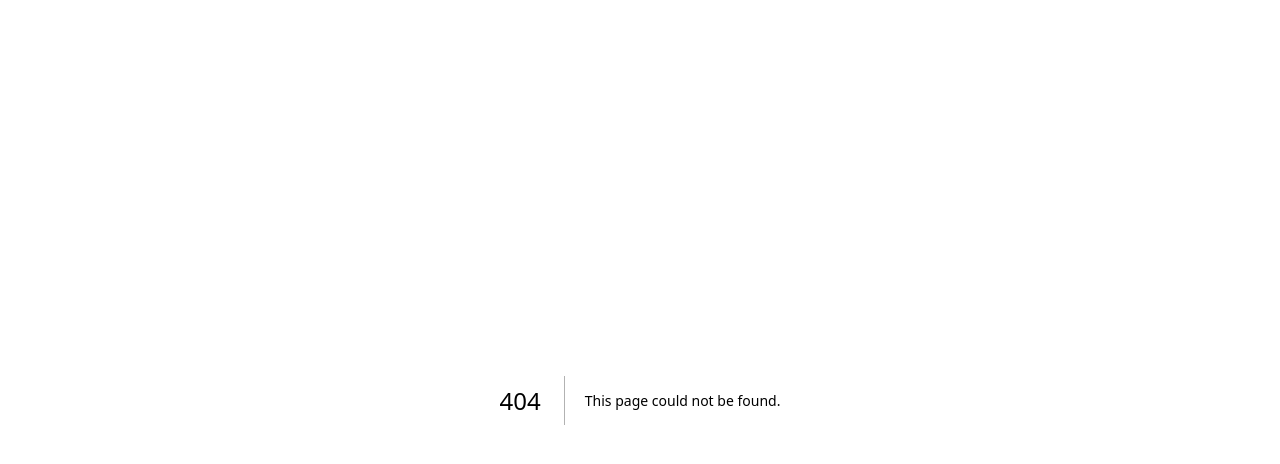
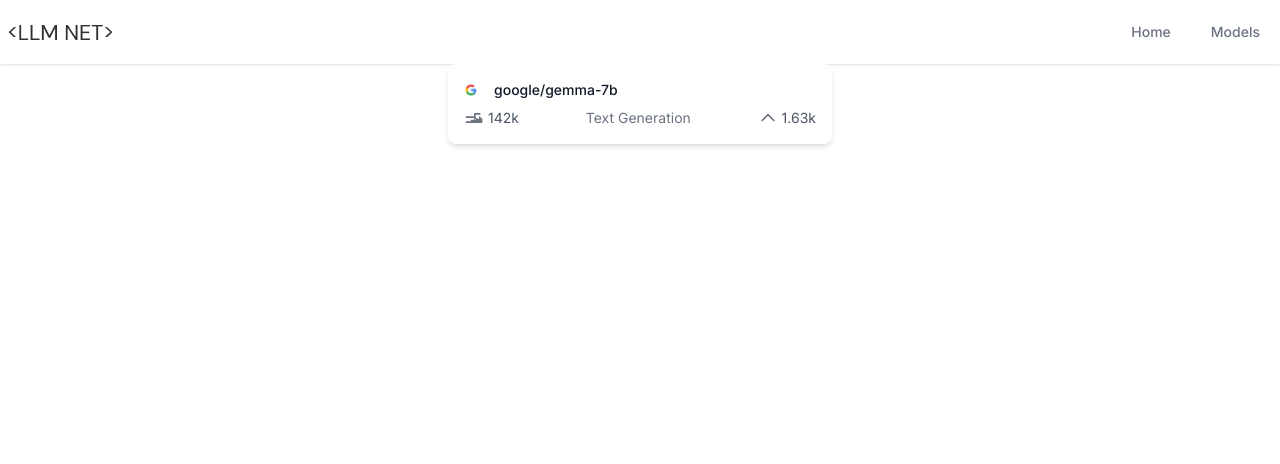
Before and after one commit to Charuhas10/LLM_Net, a Next.js app: page /models in a window 1280 px wide. Before the commit this address had no page. Shown: the top 464 px of the page. Built offline with nearby package versions, Linux system fonts and the light colour scheme.

Commit message:
card creation

```diff
--- /dev/null
+++ b/app/models/page.js
@@ -0,0 +1,13 @@
+import Card from "@/components/Card";
+import Navbar from "@/components/Navbar";
+
+export default function Models() {
+  return (
+    <div>
+      <Navbar />
+      <Card />
+    </div>
+  );
+}
+
+//f6f7f9
--- /dev/null
+++ b/components/Card.jsx
@@ -0,0 +1,79 @@
+"use client";
+
+import Image from "next/image";
+import google from "@/public/google.webp";
+import { useState } from "react";
+
+// components/Card.jsx
+const Card = () => {
+  // Dummy data object, replace with real data later
+  const data = {
+    title: "Text Generation",
+    views: "142k",
+    likes: "1.63k",
+    url: "google/gemma-7b",
+  };
+
+  const [isHovered, setIsHovered] = useState(false);
+
+  return (
+    <div
+      className="bg-white shadow-md rounded-lg p-4 max-w-sm w-full mx-auto"
+      onMouseEnter={() => setIsHovered(true)}
+      onMouseLeave={() => setIsHovered(false)}
+    >
+      <div className="flex items-center space-x-4">
+        <div className="flex-shrink-0">
+          <Image src={google} alt="Logo" className="h-3.5 w-3.5" />
+        </div>
+        <p
+          className={`text-sm font-medium truncate ${
+            isHovered ? "text-blue-500" : "text-gray-900"
+          }`}
+        >
+          {data.url}
+        </p>
+      </div>
+
+      <div className="mt-2 flex justify-between items-center">
+        <div className="flex items-center text-sm text-gray-600">
+          <svg
+            className="h-5 w-5 text-gray-500"
+            fill="none"
+            viewBox="0 0 24 24"
+            stroke="currentColor"
+          >
+            <path
+              strokeLinecap="round"
+              strokeLinejoin="round"
+              strokeWidth={2}
+              d="M15 17h5l-1.5-1.5m0 0l-1.5-1.5m1.5 1.5L15 13m6 4v-4m0 4H9m4 0H3m10-4V7m0 4H3m10 0V7h6m0 4v4m0 0H9"
+            />
+          </svg>
+          <span className="ml-1">{data.views}</span>
+        </div>
+
+        <p className="text-sm text-gray-500 truncate">{data.title}</p>
+
+        <div className="flex items-center text-sm text-gray-600">
+          <svg
+            className="h-5 w-5 text-gray-500"
+            fill="none"
+            viewBox="0 0 24 24"
+            stroke="currentColor"
+          >
+            <path
+              strokeLinecap="round"
+              strokeLinejoin="round"
+              strokeWidth={2}
+              d="M5 15l7-7 7 7"
+            />
+          </svg>
+          <span className="ml-1">{data.likes}</span>
+        </div>
+      </div>
+    </div>
+  );
+};
+
+export default Card;
--- a/components/Navbar.jsx
+++ b/components/Navbar.jsx
@@ -7,10 +7,9 @@
 export default function Navbar() {
   return (
     <nav className="bg-white shadow">
-      <div className="max-w-7xl mx-auto px-2 sm:px-6 lg:px-8">
-        <div className="relative flex items-center justify-between h-16">
-          <div className="absolute inset-y-0 left-0 flex items-center">
-            {/* Logo and mobile menu button */}
+      <div className="max-w-7xl mx-auto px-2 sm:px-6 lg:px-2">
+        <div className="flex items-center justify-between h-16">
+          {/* Logo */}
           <div className="flex-shrink-0">
             <Image
               className="h-auto w-auto"
@@ -18,13 +17,11 @@
               alt="Your Logo"
             />
           </div>
-          </div>
 
           {/* Main menu items */}
-          <div className="flex-1 flex items-center justify-center sm:items-stretch sm:justify-start">
+          <div className="flex-1 flex items-center justify-end sm:items-stretch sm:justify-end">
             <div className="hidden sm:block sm:ml-6">
               <div className="flex space-x-4">
-                {/* Current: "bg-gray-900 text-white", Default: "text-gray-500 hover:bg-gray-700 hover:text-white" */}
                 <Link
                   className="text-gray-500 hover:bg-gray-700 hover:text-white px-3 py-2 rounded-md text-sm font-medium"
                   href="/"
@@ -37,7 +34,7 @@
                 >
                   Models
                 </Link>
-                <Link
+                {/* <Link
                   className="text-gray-500 hover:bg-gray-700 hover:text-white px-3 py-2 rounded-md text-sm font-medium"
                   href="/datasets"
                 >
@@ -60,15 +57,8 @@
                   href="/docs"
                 >
                   Docs
-                </Link>
+                </Link> */}
               </div>
-            </div>
-          </div>
-
-          <div className="absolute inset-y-0 right-0 flex items-center pr-2 sm:static sm:inset-auto sm:ml-6 sm:pr-0">
-            {/* Space for future content or gap replacement for search bar */}
-            <div className="ml-10 flex items-baseline space-x-4">
-              {/* Future content here */}
             </div>
           </div>
         </div>
```
Also changed, not shown: public/google.webp (added), public/logo.png. Lines whose indentation alone changed are shown as unchanged.
